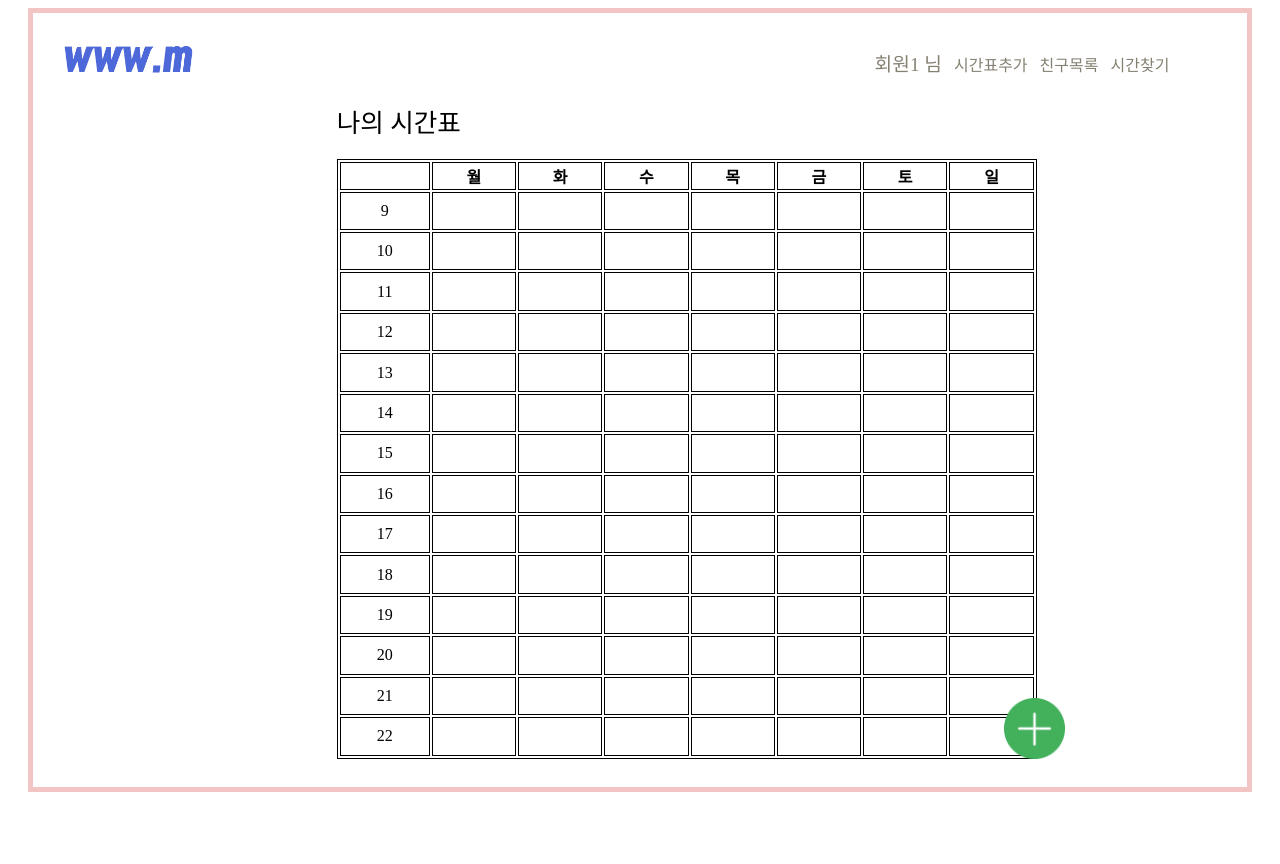
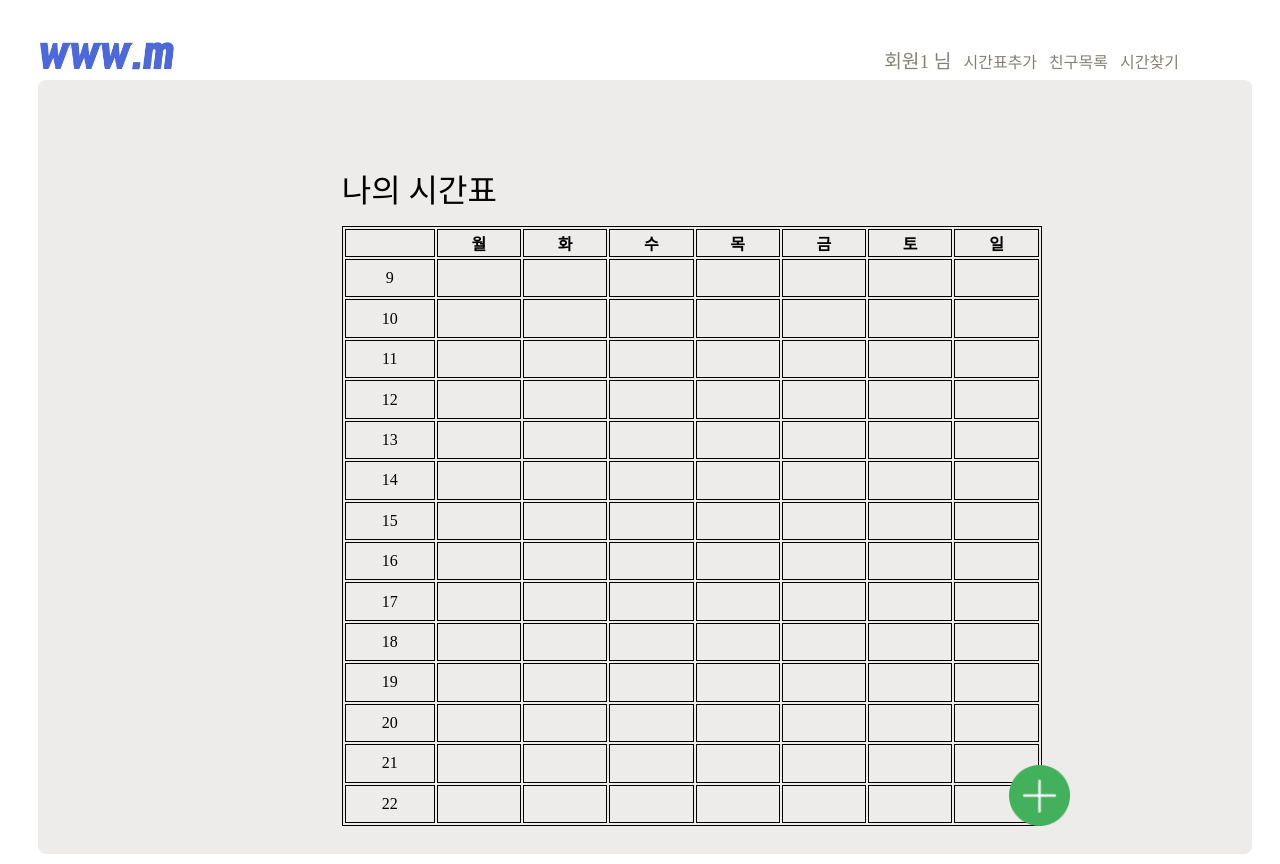
Before and after one commit to When-We-Will-Meet/www.m, a plain HTML site: page schedule.html in a window 1280 px wide. Before the commit the page ends 802 px from the top, so only its background shows below. Drawn offline with Linux system fonts and the light colour scheme.

Commit message:
약속 잡기 초안

```diff
--- a/schedule.css
+++ b/schedule.css
@@ -9,8 +9,9 @@ table{position:relative;
     position:relative;
     }
 #name_tab {font-size:1.5vw;}
-.innerframe {position:relative; border:#f3c4c4 solid 5px;float:right;width:96%; min-height:700px; margin-right:1.6%;
-    margin-bottom:0.8%;}
-.title {position: relative; float:left;  margin-left:25%; margin-top: -3%; font-size:2vw;  }
-.innerframe1 {position: relative; float:left; margin-top:3%; margin-left:55%;margin-bottom: 5%;}
+
+.innerframe {position: relative; float:left; margin-top:3%; margin-left:55%;}
+.title {position: relative; float:left;  margin-left:25%; margin-top: 7%; font-size:2.5vw;  }
+.innerframe1 {position:relative; float:right; background-color:rgb(238, 235, 235); width:96%; min-height:620px; margin-right:1.6%;
+    margin-bottom:0.8%; border-radius:0.5em;}
 th,td{border: 1px solid black; text-align:center;}
--- a/schedule.html
+++ b/schedule.html
@@ -7,14 +7,14 @@
     <link rel="stylesheet" href="schedule.css">
 </head>
 <body>
+    <img src="main_title.png" id="main_title"/>
     <div class="innerframe">
-        <img src="main_title.png" id="main_title"/>
-        <div class="innerframe1">
         <label id="name_tab" class="tab">회원1 님</label>
         <label id="schedule_tab" class="tab">시간표추가</label>
         <label id="friend_tab" class="tab">친구목록</label>
         <label id="schedule_add_tab" class="tab">시간찾기</label>
     </div>
+    <div class="innerframe1">
         <div class="title">나의 시간표</div>
             <table>
                 <thead>
@@ -71,5 +71,6 @@
             <img src="plus.png" id="plus"/>
         </div>
     </div>
+    </div>
 </body>
 </html>
```
Lines whose indentation alone changed are shown as unchanged.
